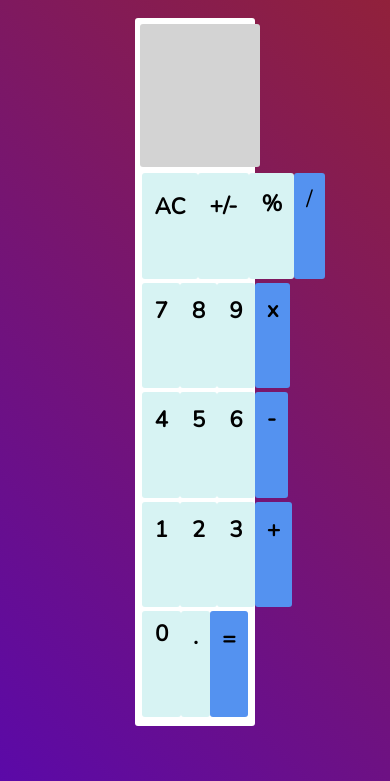
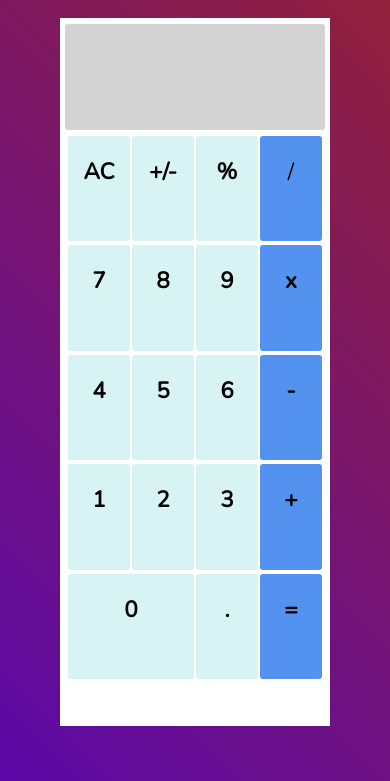
Before and after one commit to Rishika-05/Calculator_JS, a plain HTML site: page index.html in a window 390 px wide. Shown: the part 63-844 px from the top of the page. Drawn offline with nearby package versions, Linux system fonts and the light colour scheme.

Commit message:
made responsive

```diff
--- a/main.css
+++ b/main.css
@@ -6,6 +6,8 @@
 body {
     height: 100vh;
     background-image: linear-gradient(45deg, rgb(91, 9, 168), rgb(148, 34, 53));
+    background-size: auto;
+    background-repeat: inherit;
 }
 
 .center {
@@ -20,22 +22,23 @@ span {
 }
 
 .box {
+    min-height: 440px;
+    min-width: 260px;
+    max-height: 800px;
+    max-width: 400px;
     margin: auto;
     /* padding-top:12vh; */
     height: 82.5vh;
-    max-height: 1050px;
     padding: 5px;
     padding-top: 6px;
     padding-bottom: 6px;
     background-color: white;
     width: 28vw;
-    max-width: 750px;
-    border-radius: 3px;
 }
 
 .screen {
-    height: 17vh;
-    width: 95%;
+    max-height: 160px;
+    min-height: 106px;
     margin: auto;
     margin-bottom: 4px;
     background-color: lightgray;
@@ -79,6 +82,7 @@ span {
 }
 
 .btn {
+    min-height: 63px;
     flex-basis: 24%;
     height: 12.5vh;
     font-size: 1.4em;
```
